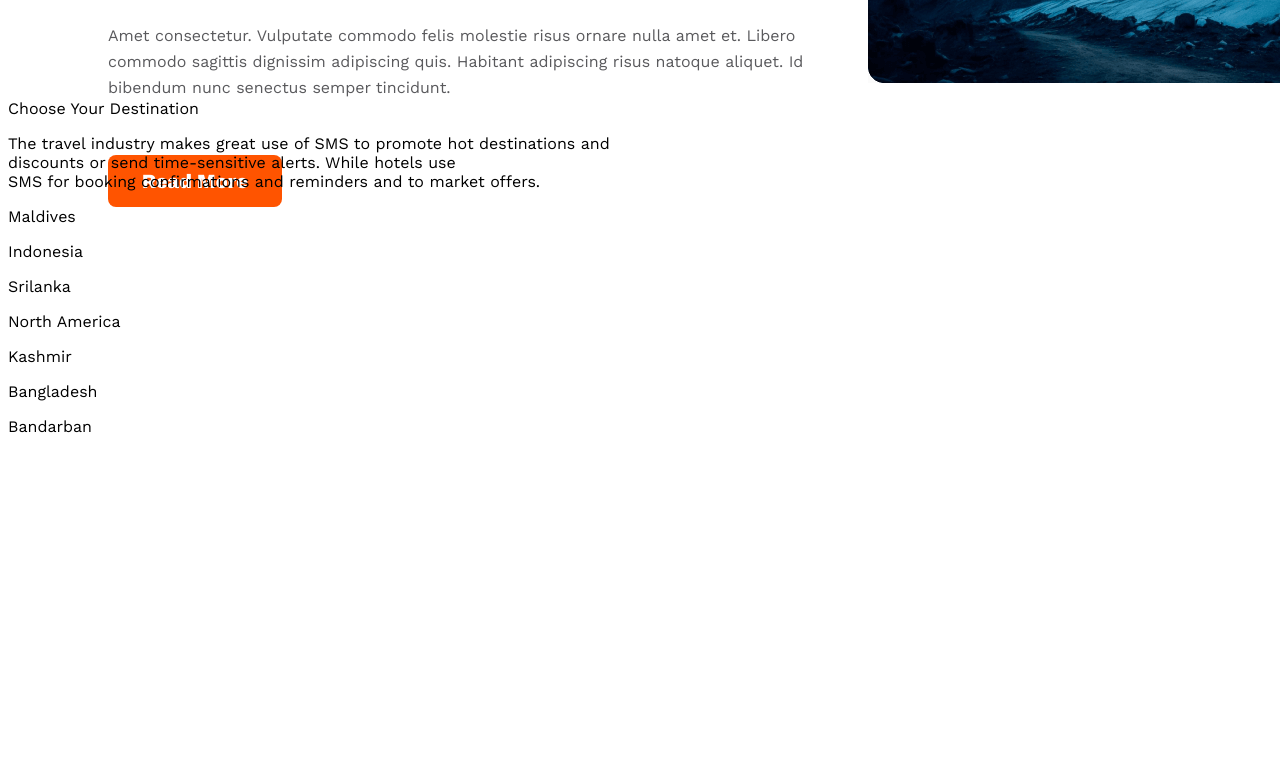
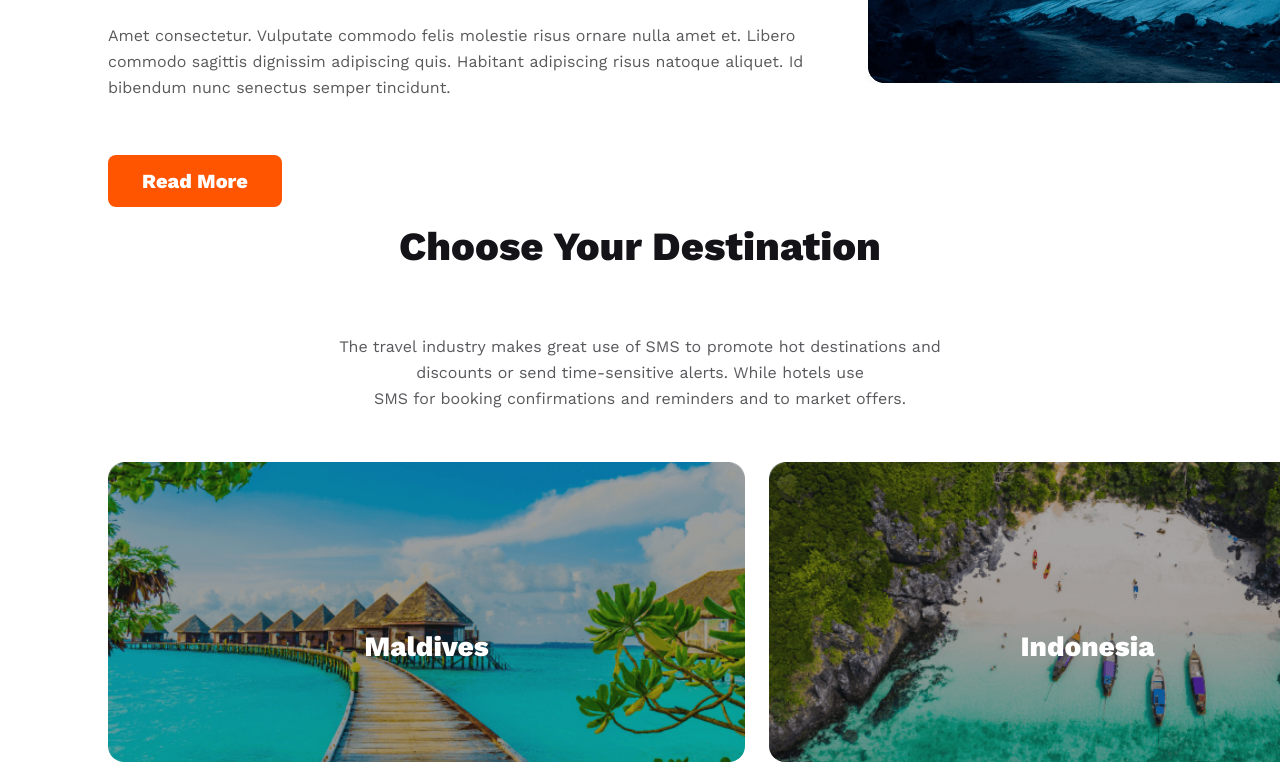
Before and after one commit to sisharif1017/hanif-travel, a plain HTML site: page style/index.html in a window 1280 px wide. Shown: the part 1353-2120 px from the top of the page. Before the commit the page ends 1805 px from the top, so only its background shows below. Drawn offline with nearby package versions, Linux system fonts and the light colour scheme.

Commit message:
destination section added

```diff
--- a/style/style.css
+++ b/style/style.css
@@ -219,3 +219,179 @@ form button i{
     font-size: 20px;
     font-weight: 800;
 }
+/* destination style */
+
+.destination-title{
+    padding-top: 100px;
+    color: #131318;
+    text-align: center;
+    font-size: 40px;
+    font-weight: 800;
+}
+
+.destination-text{
+    color: rgba(19, 19, 24, 0.70);
+    text-align: center;
+    font-size: 16px;
+    padding-top: 24px;
+    font-weight: 400;
+    line-height: 26px;
+}
+
+.first-row{
+    margin-left: 100px;
+    margin-top: 50px;
+    width: 1300px;
+    height: 300px;
+    display: flex;
+}
+
+.first{
+    width: 49%;
+    height: 100%;
+    border-radius: 16px;
+    background-image:linear-gradient(0deg, rgba(19, 19, 24, 0.20) 0%, rgba(19, 19, 24, 0.20) 100%), url('./Images/Rectangle\ 5.png');
+    background-size: cover;
+    background-repeat: no-repeat;
+}
+
+.first p{
+    color: #FFF;
+    text-align: center;
+    align-items: center;
+    padding-top: 140px;
+    font-size: 28px;
+    font-weight: 800;
+}
+
+.seceond{
+    width: 49%;
+    height: 100%;
+    margin-left: 24px;
+    border-radius: 16px;
+    background-image:linear-gradient(0deg, rgba(19, 19, 24, 0.20) 0%, rgba(19, 19, 24, 0.20) 100%),  url('./Images/Rectangle\ 8.png');
+    background-size: cover;
+    background-repeat: no-repeat;
+}
+
+.seceond p{
+    color: #FFF;
+    text-align: center;
+    align-items: center;
+    padding-top: 140px;
+    font-size: 28px;
+    font-weight: 800;
+}
+
+.seceond-row{
+    margin-left: 100px;
+    margin-top: 24px;
+    width: 1300px;
+    height: 300px;
+    display: flex;
+}
+
+.thired{
+    width: 30%;
+    height: 100%;
+    background-size: cover;
+    background-repeat: no-repeat;
+    background-image: linear-gradient(0deg, rgba(19, 19, 24, 0.20) 0%, rgba(19, 19, 24, 0.20) 100%), url('./Images/Rectangle\ 6.png');
+    border-radius: 16px;
+}
+
+.thired p{
+    color: #FFF;
+    text-align: center;
+    align-items: center;
+    padding-top: 140px;
+    font-size: 28px;
+    font-weight: 800;
+}
+
+.fourth{
+    width: 45%;
+    height: 100%;
+    margin-left: 24px;
+    background-size: cover;
+    background-repeat: no-repeat;
+    border-radius: 16px;
+    padding-left: 24px;
+    background-image: linear-gradient(0deg, rgba(19, 19, 24, 0.20) 0%, rgba(19, 19, 24, 0.20) 100%), url('./Images/Rectangle\ 7.png');
+}
+
+.fourth p{
+    color: #FFF;
+    text-align: center;
+    align-items: center;
+    padding-top: 140px;
+    font-size: 28px;
+    font-weight: 800;
+}
+
+.fifth{
+    width: 21%;
+    height: 100%;
+    margin-left: 24px;
+    background-size: cover;
+    background-repeat: no-repeat;
+    border-radius: 16px;
+    padding-left: 24px;
+    background-image: linear-gradient(0deg, rgba(19, 19, 24, 0.20) 0%, rgba(19, 19, 24, 0.20) 100%), url('./Images/Rectangle\ 9.png');
+}
+
+.fifth p{
+    color: #FFF;
+    text-align: center;
+    align-items: center;
+    padding-top: 140px;
+    font-size: 28px;
+    font-weight: 800;
+}
+
+.thired-row{
+    margin-left: 100px;
+    margin-top: 24px;
+    width: 1300px;
+    height: 300px;
+    display: flex;
+}
+
+.six{
+    width:38% ;
+    height: 100%;
+    border-radius: 16px;
+    background-size: cover;
+    background-repeat: no-repeat;
+    padding-left: 24px;
+    background-image: linear-gradient(0deg, rgba(19, 19, 24, 0.20) 0%, rgba(19, 19, 24, 0.20) 100%), url('./Images/Rectangle\ 11.png');
+}
+
+.six p{
+    color: #FFF;
+    text-align: center;
+    align-items: center;
+    padding-top: 140px;
+    font-size: 28px;
+    font-weight: 800;
+}
+
+.seven{
+    width: 60%;
+    height: 100%;
+    margin-left: 24px;
+    background-size: cover;
+    background-repeat: no-repeat;
+    border-radius: 16px;
+    padding-left: 24px;
+    background-image: linear-gradient(0deg, rgba(19, 19, 24, 0.20) 0%, rgba(19, 19, 24, 0.20) 100%), url('./Images/Rectangle\ 10.png');
+}
+
+.seven p{
+    color: #FFF;
+    text-align: center;
+    align-items: center;
+    padding-top: 140px;
+    font-size: 28px;
+    font-weight: 800;
+}
```
